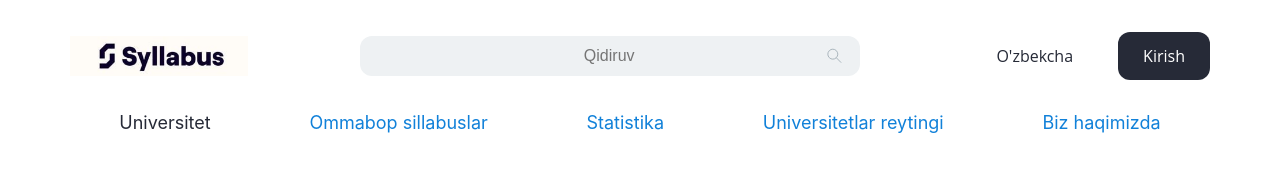
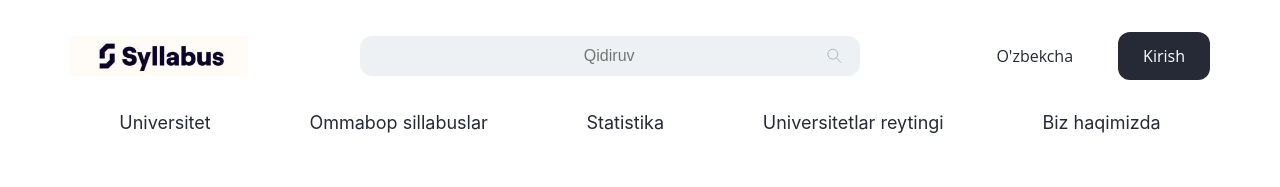
Before and after one commit to Asilbek-Bekmurodov/syllabus, a React (Create React App) app: page / in a window 1280 px wide. Shown: the top 187 px of the page. Built offline with nearby package versions, Linux system fonts and the light colour scheme.

Commit message:
feat: footer

```diff
--- a/src/components/navbar/navbar.jsx
+++ b/src/components/navbar/navbar.jsx
@@ -1,10 +1,8 @@
 import Logo from "../../assets/images/logo.jpg";
 import Search from "../../assets/icons/search-icon.39584090 (1).svg";
 import cls from "./navbar.module.scss";
-import "./n.css";
+import cx from "classnames";
 import { NavLink, useNavigate } from "react-router-dom";
-import { useState } from "react";
-import cx from "classnames";
 
 const links = [
   { title: "Universitet", path: "/university" },
@@ -16,7 +14,6 @@ const links = [
 
 function Navbar() {
   const navigate = useNavigate();
-  const [active, setActive] = useState(false);
   return (
     <div className={cls.wrapper}>
       <div className={cls.navbar}>
@@ -36,11 +33,7 @@ function Navbar() {
         <ul className={cls.items}>
           {links.map(({ title, path }, idx) => (
             <li key={idx} className={cls.item}>
-              <NavLink
-                onClick={() => setActive(true)}
-                className={cls.link}
-                to={path}
-              >
+              <NavLink className={cls.link} to={path}>
                 {title}
               </NavLink>
             </li>
--- a/src/pages/dashboard/active.css
+++ /dev/null
@@ -1,3 +0,0 @@
-.active {
-  color: #1181d9 !important;
-}
--- a/src/pages/dashboard/dashboard.jsx
+++ b/src/pages/dashboard/dashboard.jsx
@@ -3,7 +3,6 @@ import { AiOutlineArrowLeft } from "react-icons/ai";
 import { NavLink, Outlet, Route, Routes, useNavigate } from "react-router-dom";
 import Footer from "../../components/footer/footer";
 import Navbar from "../../components/navbar/navbar";
-import "./active.css";
 import cls from "./dashboard.module.scss";
 import sidebarData, { routeData } from "./sidebarData";
 function Dashboard() {
--- a/src/pages/dashboard/dashboard.module.scss
+++ b/src/pages/dashboard/dashboard.module.scss
@@ -21,19 +21,16 @@
     grid-template-columns: 200px 1fr;
     ul {
       list-style: none;
-
       li {
         text-decoration: none;
         border-bottom: 1px solid #c2c2c2;
-        background: #e5e5e5;
+        background: #f1f0f0;
         .nav_link {
           text-decoration: none;
           color: #636468;
           .child {
             padding: 10px;
-          }
-          &.active {
-            background-color: red;
+
           }
         }
       }
```
